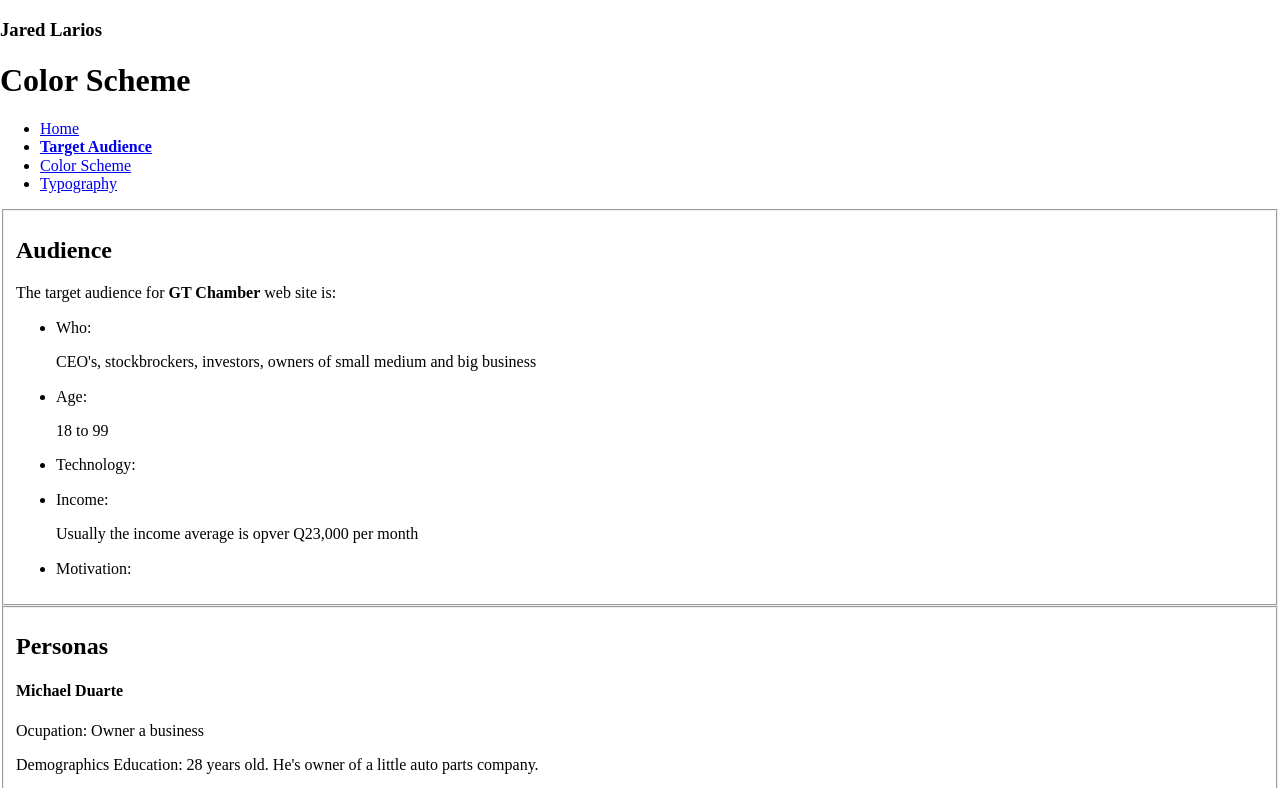
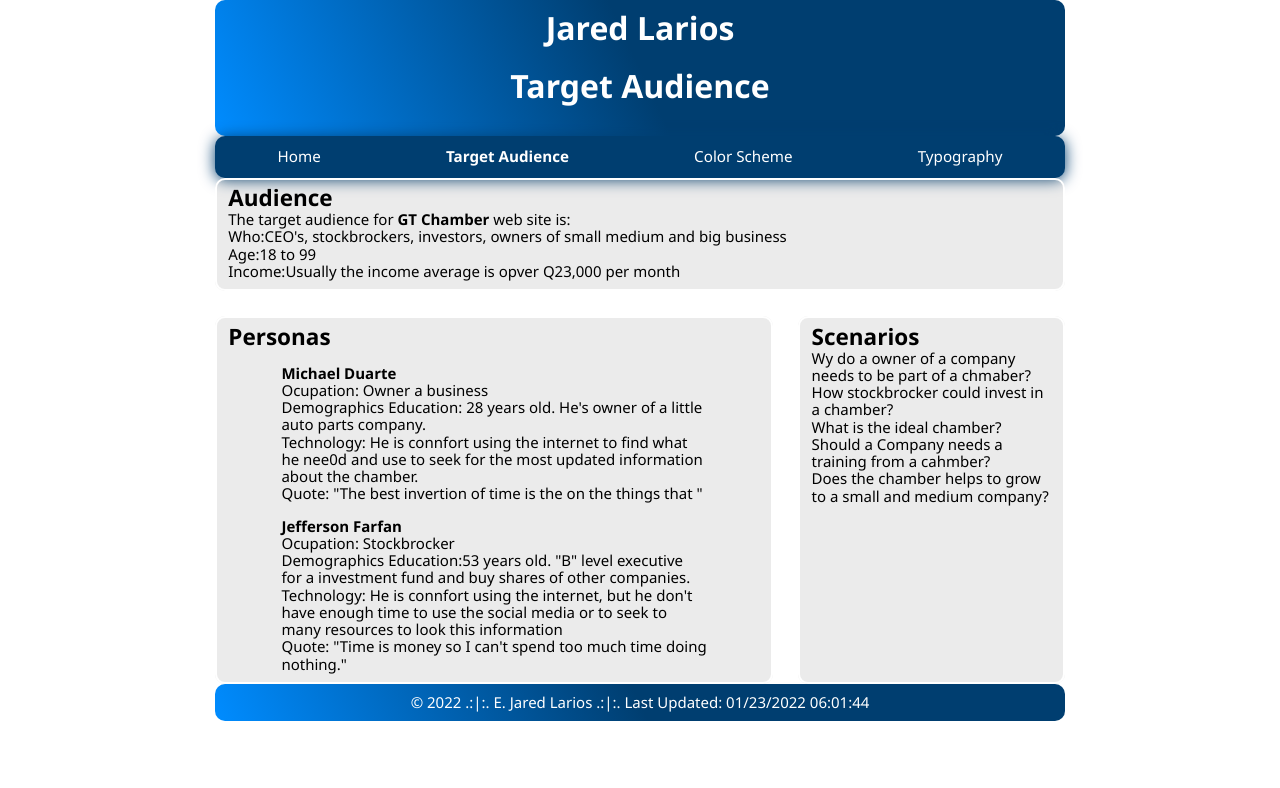
Before and after one commit to JaredLarios/wdd230, a plain HTML site: page lesson3/audience/target-audience.html in a window 1280 px wide. Shown: the top 788 px of the page. Drawn offline with nearby package versions, Linux system fonts and the light colour scheme.

Commit message:
style(audience): medium and small

```diff
--- /dev/null
+++ b/lesson3/audience/css/medium.css
@@ -0,0 +1,34 @@
+@media only screen and (min-width: 32.5em){
+
+    h1,
+    h3 {
+		font-size: 2rem;
+	}
+    nav ul {
+        display: flex;
+    }
+    nav ul li {
+        flex: 1 1 auto;
+    }
+    nav a {
+		font-size: 1.1rem;
+	}
+    main {
+        display: grid;
+        grid-template-columns: repeat(3, 1fr);
+        grid-gap: 25px;
+    }
+    .sect1 {
+        grid-column: 1/4;
+         grid-row: 1/2;
+    }
+    .sect2 {
+        grid-column: 1/3;
+         grid-row: 2/3;
+    }
+    .sect3 {
+        grid-column: 3/4;
+         grid-row: 2/3;
+    }
+
+}
--- /dev/null
+++ b/lesson3/audience/css/small.css
@@ -0,0 +1,79 @@
+* {
+    margin: 0;
+    padding: 0;
+    box-sizing: border-box;
+}
+
+body {
+    font-size: 15px;
+    font-family: 'Segoe UI', Tahoma, Geneva, Verdana, sans-serif;
+}
+
+header,
+footer {
+    background: linear-gradient(65deg, #008cff, #003e70, #003e70);
+    display: flex;
+    flex-flow: column;
+    align-items: center;
+    justify-content: center;
+    padding: 10px;
+    color: white;
+}
+
+header,
+nav,
+main,
+footer{
+    max-width: 850px;
+    margin: 0 auto;
+    border-radius: 10px;
+}
+
+h1,
+h3 {
+    font-size: 1.1rem;
+}
+
+nav {
+    background: #003e70;
+    text-align: center;
+    box-shadow: 0 2px 15px #003e70;
+}
+
+nav ul {
+    list-style-type: none;
+    margin: 0;
+    padding: 0;
+    overflow: hidden;
+}
+
+nav ul li a {
+	display: block;
+	color: #fff;
+	text-align: center;
+	padding: 0.75rem;
+	text-decoration: none;
+	font-size: 0.95rem;
+}
+
+nav a:hover {
+    background-color: #008cff;
+    color: black;
+}
+
+fieldset {
+    border: 2px solid white;
+    background-color: #80808028;
+    border-radius: 10px;
+}
+
+fieldset:hover {
+    border-color: #003e70;
+    transition: 1.15s;
+}
+
+.personas {
+    max-width: 80%;
+    margin: auto;
+    padding-top: 15px;
+}
--- a/lesson3/audience/target-audience.html
+++ b/lesson3/audience/target-audience.html
@@ -7,13 +7,15 @@
         <meta name="description" content="">
 
         <link rel="stylesheet" href="https://cdnjs.cloudflare.com/ajax/libs/normalize/8.0.1/normalize.min.css">
+        <link rel="stylesheet" href="css/small.css">
+        <link rel="stylesheet" href="css/medium.css">
 
         <title>Audience | GT Chamber</title>
     </head>
     <body>
         <header>
             <h3>Jared Larios</h3>
-            <h1>Color Scheme</h1>
+            <h1>Target Audience</h1>
         </header>
         <nav>
             <ul>
@@ -24,19 +26,17 @@
             </ul>
         </nav>
         <main>
-            <fieldset>
+            <fieldset class="sect1">
                 <h2 class="audience">Audience</h2>
                 <p>The target audience for <strong>GT Chamber</strong> web site is: </p>
                 <ul>
-                    <li>Who:</li><p>CEO's, stockbrockers, investors, owners of small medium and big business</p>
-                    <li>Age:</li><p>18 to 99</p>
-                    <li>Technology:</li><p></p>
-                    <li>Income:</li><p>Usually the income average is opver Q23,000 per month</p>
-                    <li>Motivation:</li><p></p>
+                    <p>Who:CEO's, stockbrockers, investors, owners of small medium and big business</p>
+                    <p>Age:18 to 99</p>
+                    <p>Income:Usually the income average is opver Q23,000 per month</p>
                 </ul>
             </fieldset>
-            <fieldset>
-                <h2 class="personas">Personas</h2>
+            <fieldset class="sect2">
+                <h2>Personas</h2>
                 <p></p>
                 <div class="personas">
                     <h4>Michael Duarte</h4>
@@ -53,19 +53,20 @@
                     <p>Quote: "Time is money so I can't spend too much time doing nothing."</p>
                 </div>
             </fieldset>
-            <fieldset>
+            <fieldset class="sect3">
                 <h2 class="scenarios">Scenarios</h2>
                 <ul>
-                    <li>Wy do a owner of a company needs to be part of a chmaber?</li>
-                    <li>How stockbrocker could invest in a chamber?</li>
-                    <li>What is the ideal chamber?</li>
-                    <li>Should a Company needs a training from a cahmber?</li>
-                    <li>Does the chamber helps to grow to a small and medium company?</li>
+                    <p>Wy do a owner of a company needs to be part of a chmaber?</p>
+                    <p>How stockbrocker could invest in a chamber?</p>
+                    <p>What is the ideal chamber?</p>
+                    <p>Should a Company needs a training from a cahmber?</p>
+                    <p>Does the chamber helps to grow to a small and medium company?</p>
                 </ul>
             </fieldset>
         </main>
         <footer>
-            <p id="lastupdate"></p>
+            <p id="last-update"></p>
         </footer>
+        <script src="../js/script.js"></script>
     </body>
 </html>
```
Also changed, not shown: lesson3/color/color-scheme.html (+1 -0 lines).
